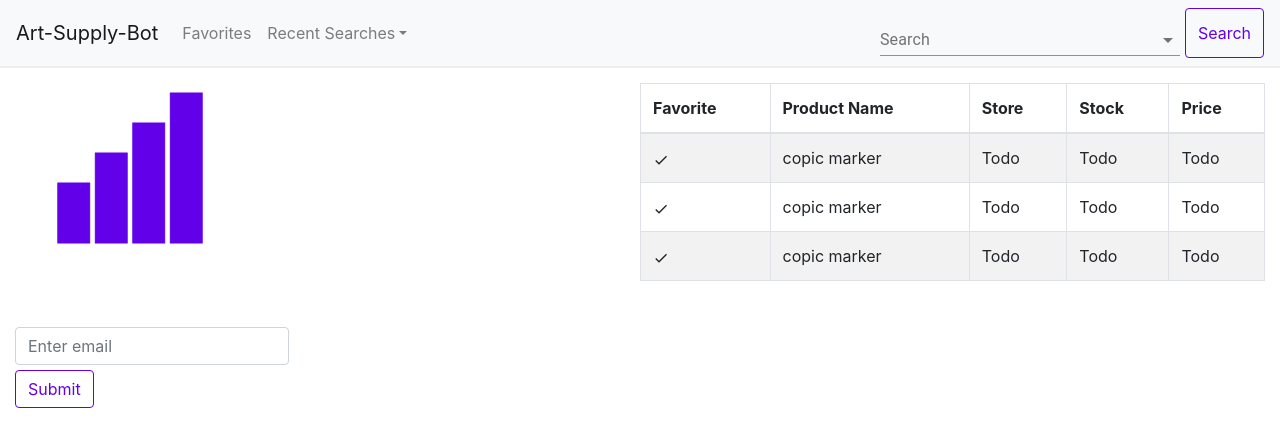
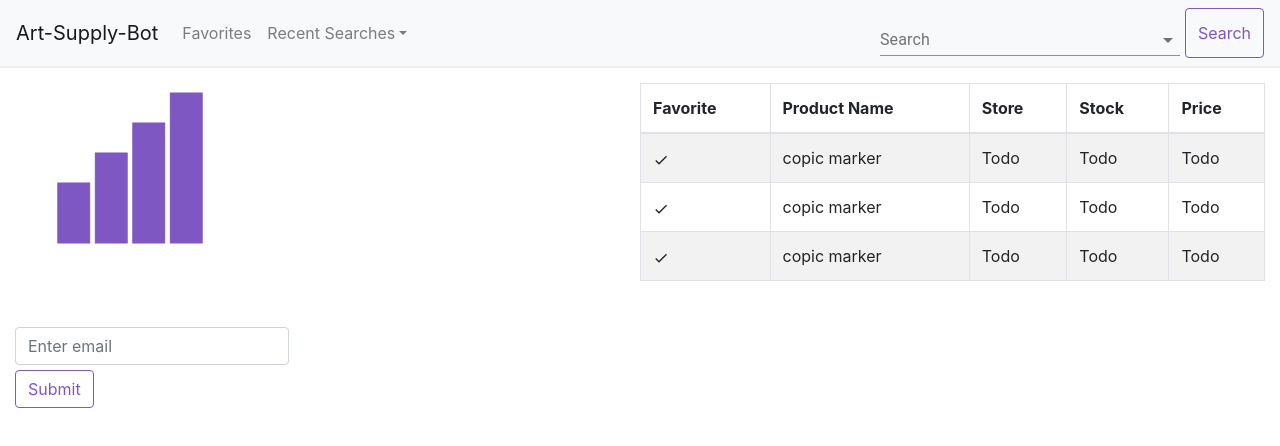
Before and after one commit to fljiang/art-supply-scraper, a React (Create React App) app: page / in a window 1280 px wide. Shown: the top 446 px of the page. Built offline with nearby package versions, Linux system fonts and the light colour scheme.

Commit message:
Autocomplete styling

```diff
--- a/src/components/contact.js
+++ b/src/components/contact.js
@@ -57,17 +57,17 @@ const NewContainer = styled(Container)`
 
 const NewFormControl = styled(FormControl)`
   &:active, &:focus {
-    border: 1px solid #6200ea !important;
+    border: 1px solid #7e57c2 !important;
   }
 `;
 
 const NewButton = styled(Button)`
-  color: #6200ea;
-  border: 1px solid #6200ea;
+  color: #7e57c2;
+  border: 1px solid #7e57c2;
   margin-top: 5px;
   &:hover, &:active, &:focus {
-    background-color: #6200ea !important;
-    border: 1px solid #6200ea !important;
+    background-color: #7e57c2 !important;
+    border: 1px solid #7e57c2 !important;
     box-shadow: none !important;
   }
 `;
--- a/src/components/graph.js
+++ b/src/components/graph.js
@@ -15,7 +15,7 @@ class Graph extends Component {
   render() {
     return (
       <NewContainer id="graph">
-        <XYPlot height={200} width={200} colorType="category" colorDomain={[0]} colorRange={["#6200ea"]}>
+        <XYPlot height={200} width={200} colorType="category" colorDomain={[0]} colorRange={["#7e57c2"]}>
           <VerticalBarSeries data={this.props.graphData}></VerticalBarSeries>
         </XYPlot>
       </NewContainer>
--- a/src/components/navbar.js
+++ b/src/components/navbar.js
@@ -8,7 +8,6 @@ import {
 } from "react-bootstrap";
 import { connect } from "react-redux";
 import { setSearchInput } from "../redux/actions";
-import { purple } from '@material-ui/core/colors';
 import {
   withStyles,
   createMuiTheme,
@@ -23,19 +22,6 @@ class Navigation extends Component {
     this.searchInputRef = React.createRef();
   }
 
-  filterSearchOptions = (e) => {
-    const { searchOptions } = this.props;
-    const currSearchInput = this.searchInputRef.current.value;
-    const filteredSearchOptions = searchOptions.filter(
-      (option) => option.toLowerCase().indexOf(currSearchInput.toLowerCase()) > -1
-    );
-    this.setState({
-      filteredSearchOptions,
-      showSearchOptions: true,
-      activeSearchOption: 0
-    });
-  }
-
   handleSearchInput = (e) => {
     if (e.key === "Enter") {
       e.preventDefault();
@@ -45,6 +31,7 @@ class Navigation extends Component {
 
   submitSearchInput = () => {
     const searchInput = this.searchInputRef.current.value;
+    console.log(searchInput);
     this.props.setSearchInput(searchInput);
     this.forceUpdate();
   }
@@ -74,7 +61,12 @@ class Navigation extends Component {
                 id="search-options"
                 options={searchOptions}
                 getOptionLabel={(searchOption) => searchOption.name}
-                renderInput={(params) => <TextField {...params} label="Search" color="primary"/>}
+                renderInput={(params) =>
+                <TextField
+                  {...params} label="Search"
+                  color="primary"
+                  onKeyDown={this.handleSearchInput}
+                  inputRef={this.searchInputRef}/>}
               />
             </ThemeProvider>
             <NewButton variant="outline-success" onClick={this.submitSearchInput}>Search</NewButton>
@@ -99,14 +91,14 @@ const NewNavbar = styled(Navbar)`
 `;
 
 const NewButton = styled(Button)`
-  color: #6200ea;
+  color: #7e57c2;
   height: 50px;
   margin-left: 5px;
   margin-right: 15px;
-  border: 1px solid #6200ea;
+  border: 1px solid #7e57c2;
   &:hover, &:active, &:focus {
-    background-color: #6200ea !important;
-    border: 1px solid #6200ea !important;
+    background-color: #7e57c2 !important;
+    border: 1px solid #7e57c2 !important;
     box-shadow: none !important;
   }
 `;
@@ -121,7 +113,7 @@ const StyledAutocomplete = withStyles({
 const theme = createMuiTheme({
   palette: {
     primary: {
-      main: "#6200ea",
+      main: "#7e57c2",
     }
   }
 });
```
